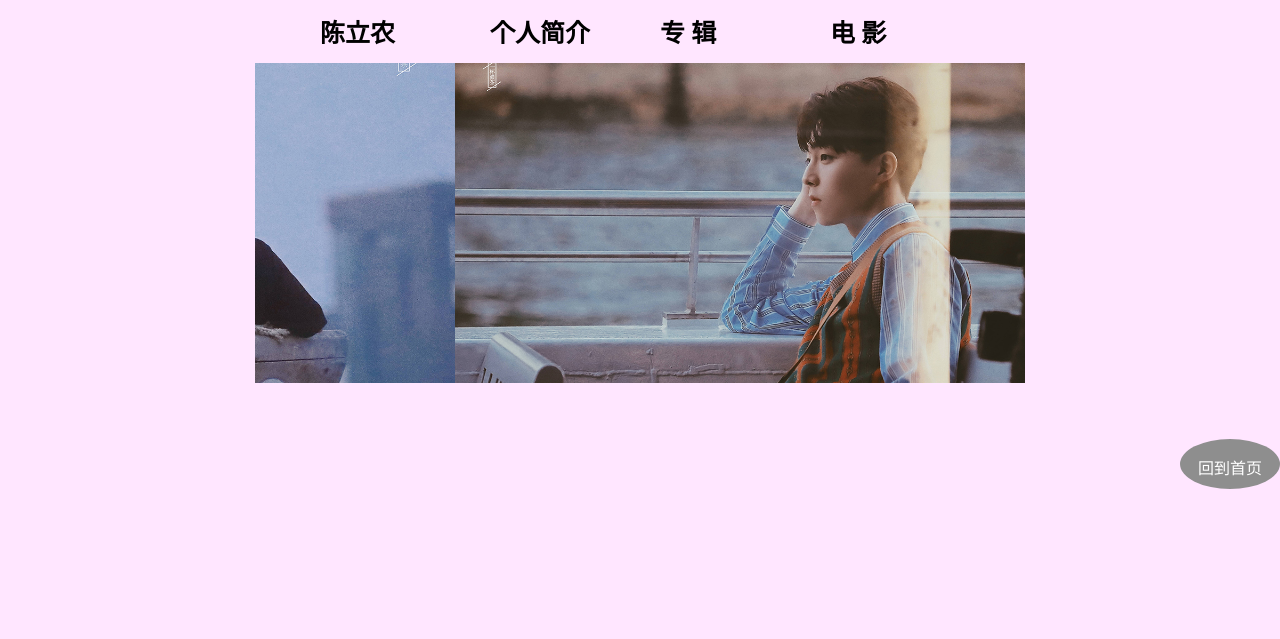
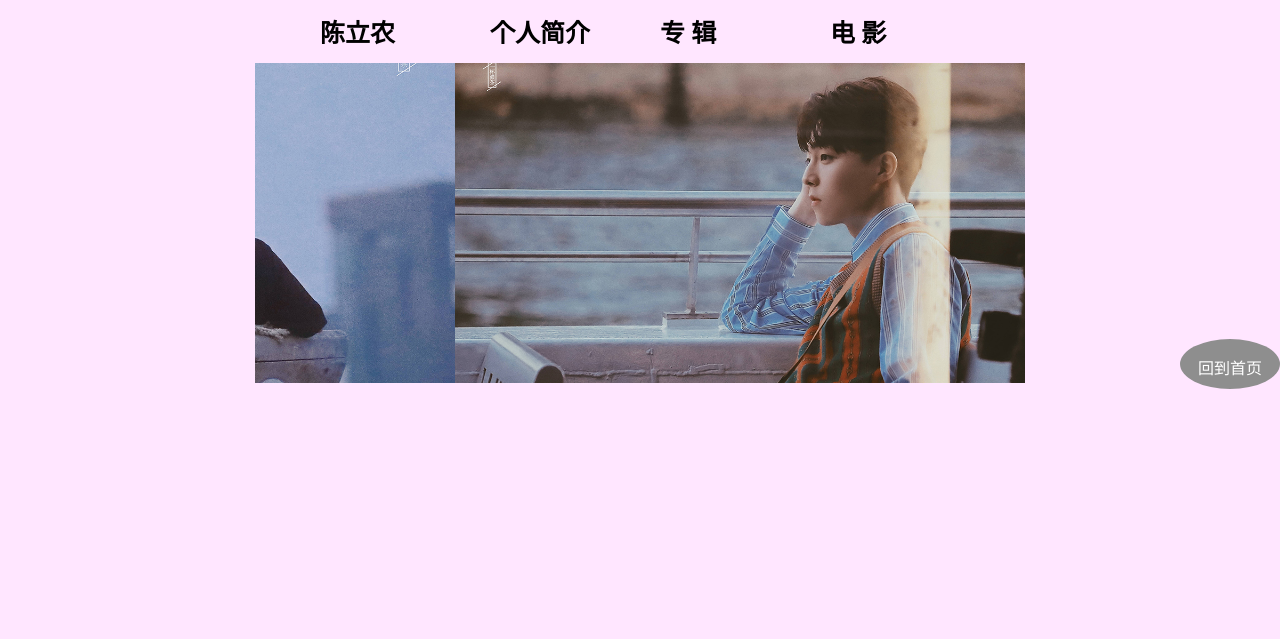
Before and after one commit to zhanxianan/ABB, a plain HTML site: page ZXN/cln1003.html in a window 1280 px wide. Shown: the part 161-800 px from the top of the page. Drawn offline with Linux system fonts and the light colour scheme.

Commit message:
修改
Signed-off-by: zhanxianan <3026719517@qq.com>

```diff
--- a/ZXN/index.css
+++ b/ZXN/index.css
@@ -2,7 +2,7 @@
 * @Author: Lenovo
 * @Date:   2019-12-24 16:00:12
 * @Last Modified by:   zhanxianan
-* @Last Modified time: 2019-12-25 12:15:04
+* @Last Modified time: 2019-12-25 13:40:05
 */
 body{
 	background-color: #FFE6FF;
@@ -236,7 +236,7 @@ h2{
 	width: 100px;
 	height: 50px;
 	position: fixed;
-	top: 600px;
+	top: 500px;
 	right: 0px;
 	background-color:#8E8E8E;
 	border-radius: 50%;
```
